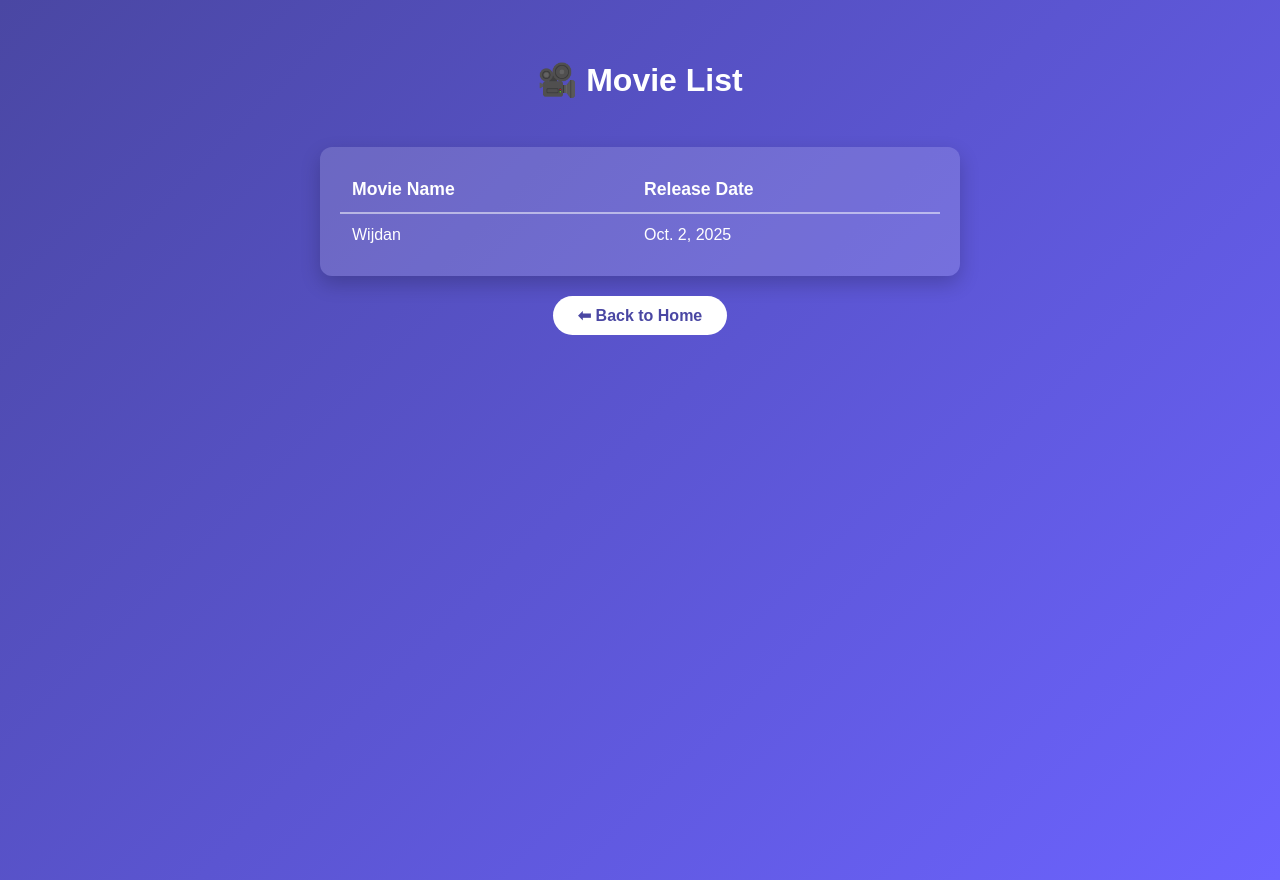
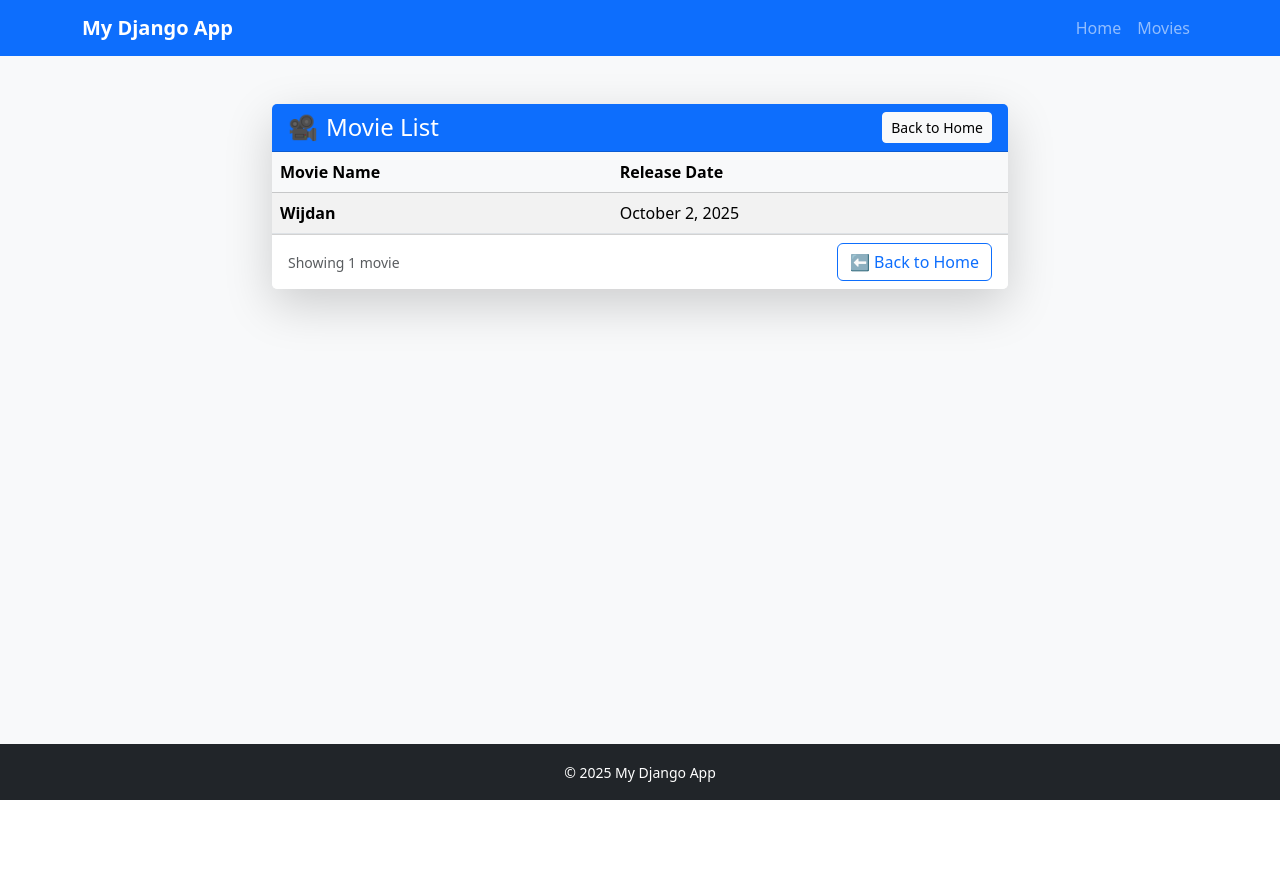
Before and after one commit to 1DevNawaf/django-tryout, a Django app: page /movies/ in a window 1280 px wide. After the commit the page ends 800 px from the top, so only its background shows below. Run offline with Django 5.2, Linux system fonts and the light colour scheme; data comes from the database, SQL or seed files in the repository.

Commit message:
bootstrap

```diff
--- a/Movies/MoviesList/templates/MoviesList/movies_list.html
+++ b/Movies/MoviesList/templates/MoviesList/movies_list.html
@@ -1,90 +1,44 @@
-<!DOCTYPE html>
-<html lang="en">
-<head>
-    <meta charset="UTF-8">
-    <meta name="viewport" content="width=device-width, initial-scale=1.0">
-    <title>Movies List</title>
-    <style>
-        body {
-            margin: 0;
-            font-family: 'Poppins', sans-serif;
-            background: linear-gradient(135deg, #4A47A3, #6C63FF);
-            color: white;
-            min-height: 100vh;
-            display: flex;
-            flex-direction: column;
-            align-items: center;
-            padding: 40px 20px;
-        }
-        h1 {
-            font-size: 2rem;
-            margin-bottom: 1.5em;
-            text-align: center;
-        }
-        .movies-table {
-            background: rgba(255, 255, 255, 0.15);
-            border-radius: 12px;
-            width: 100%;
-            max-width: 600px;
-            padding: 20px;
-            box-shadow: 0 8px 20px rgba(0,0,0,0.2);
-        }
-        table {
-            width: 100%;
-            border-collapse: collapse;
-        }
-        th, td {
-            text-align: left;
-            padding: 12px;
-        }
-        th {
-            border-bottom: 2px solid rgba(255, 255, 255, 0.3);
-            font-size: 1.1rem;
-        }
-        tr:nth-child(even) {
-            background-color: rgba(255, 255, 255, 0.1);
-        }
-        a {
-            margin-top: 20px;
-            display: inline-block;
-            background: white;
-            color: #4A47A3;
-            text-decoration: none;
-            font-weight: bold;
-            padding: 10px 25px;
-            border-radius: 25px;
-            transition: 0.3s;
-        }
-        a:hover {
-            background: #4A47A3;
-            color: white;
-        }
-    </style>
-</head>
-<body>
-    <h1>🎥 Movie List</h1>
-    <div class="movies-table">
-        <table>
-            <thead>
+{% extends 'base.html' %}
+
+{% block title %}Movies List | My Django App{% endblock %}
+
+{% block content %}
+<div class="row justify-content-center">
+    <div class="col-xl-8">
+        <div class="card shadow-lg border-0">
+            <div class="card-header bg-primary text-white d-flex align-items-center">
+                <h1 class="h4 mb-0"><span class="me-2">🎥</span>Movie List</h1>
+                <a class="btn btn-light btn-sm ms-auto" href="{% url 'welcome_page' %}">Back to Home</a>
+            </div>
+            <div class="card-body p-0">
+                <div class="table-responsive">
+                    <table class="table table-striped table-hover mb-0">
+                        <thead class="table-light">
                         <tr>
-                    <th>Movie Name</th>
-                    <th>Release Date</th>
+                            <th scope="col">Movie Name</th>
+                            <th scope="col">Release Date</th>
                         </tr>
                         </thead>
                         <tbody>
                         {% for movie in movies_list %}
                             <tr>
-                    <td>{{ movie.name }}</td>
-                    <td>{{ movie.date }}</td>
+                                <td class="fw-semibold">{{ movie.name }}</td>
+                                <td>{{ movie.date|date:"F j, Y" }}</td>
                             </tr>
                         {% empty %}
                             <tr>
-                    <td colspan="2" style="text-align:center;">No movies found.</td>
+                                <td colspan="2" class="text-center text-muted py-4">No movies found.</td>
                             </tr>
                         {% endfor %}
                         </tbody>
                     </table>
                 </div>
-    <a href="{% url 'welcome_page' %}">⬅ Back to Home</a>
-</body>
-</html>
+            </div>
+            <div class="card-footer bg-white d-flex justify-content-between align-items-center">
+                <span class="text-muted small">Showing {{ movies_list|length }} movie{{ movies_list|length|pluralize }}</span>
+                <a class="btn btn-outline-primary" href="{% url 'welcome_page' %}">⬅ Back to Home</a>
+            </div>
+        </div>
+    </div>
+</div>
+{% endblock %}
--- a/Movies/MoviesList/templates/base.html
+++ b/Movies/MoviesList/templates/base.html
@@ -3,55 +3,49 @@
 <head>
     <meta charset="UTF-8">
     <meta name="viewport" content="width=device-width, initial-scale=1.0">
-    <title>Welcome | My Django App</title>
-    <style>
-        body {
-            margin: 0;
-            height: 100vh;
-            font-family: 'Poppins', sans-serif;
-            background: linear-gradient(135deg, #6C63FF, #4A47A3);
-            display: flex;
-            align-items: center;
-            justify-content: center;
-            color: white;
-        }
-        .container {
-            text-align: center;
-            background: rgba(255, 255, 255, 0.1);
-            padding: 40px 60px;
-            border-radius: 16px;
-            box-shadow: 0 8px 20px rgba(0,0,0,0.2);
-        }
-        h1 {
-            font-size: 2.5rem;
-            margin-bottom: 0.5em;
-        }
-        p {
-            font-size: 1.2rem;
-            opacity: 0.9;
-        }
-        a {
-            display: inline-block;
-            margin-top: 1.5em;
-            padding: 12px 28px;
-            background-color: white;
-            color: #4A47A3;
-            font-weight: 600;
-            text-decoration: none;
-            border-radius: 30px;
-            transition: background 0.3s ease, color 0.3s ease;
-        }
-        a:hover {
-            background: #4A47A3;
-            color: white;
-        }
-    </style>
+    <title>{% block title %}My Django App{% endblock %}</title>
+    <link href="https://cdn.jsdelivr.net/npm/bootstrap@5.3.3/dist/css/bootstrap.min.css" rel="stylesheet"
+          integrity="sha384-QWTKZyjpPEjISv5WaRU9OFeRpok6YctnYmDr5pNlyT2bRjXh0JMhjY6hW+ALEwIH" crossorigin="anonymous">
+    {% block extra_head %}{% endblock %}
 </head>
-<body>
+<body class="bg-light min-vh-100 d-flex flex-column">
+<header>
+    <nav class="navbar navbar-expand-lg navbar-dark bg-primary">
+        <div class="container">
+            <a class="navbar-brand fw-semibold" href="{% url 'welcome_page' %}">My Django App</a>
+            <button class="navbar-toggler" type="button" data-bs-toggle="collapse" data-bs-target="#mainNavbar"
+                    aria-controls="mainNavbar" aria-expanded="false" aria-label="Toggle navigation">
+                <span class="navbar-toggler-icon"></span>
+            </button>
+            <div class="collapse navbar-collapse" id="mainNavbar">
+                <ul class="navbar-nav ms-auto">
+                    <li class="nav-item">
+                        <a class="nav-link" href="{% url 'welcome_page' %}">Home</a>
+                    </li>
+                    <li class="nav-item">
+                        <a class="nav-link" href="{% url 'movies_list' %}">Movies</a>
+                    </li>
+                </ul>
+            </div>
+        </div>
+    </nav>
+</header>
+
+<main class="flex-grow-1">
+    <div class="container py-5">
+        {% block content %}{% endblock %}
+    </div>
+</main>
+
+<footer class="bg-dark text-white text-center py-3 mt-auto">
     <div class="container">
-        <h1>Welcome to My Django App 🎬</h1>
-        <p>Discover movies and release dates.</p>
-        <a href="{% url 'movies_list' %}">View Movies</a>
+        <small>&copy; {% now "Y" %} My Django App</small>
     </div>
+</footer>
+
+<script src="https://cdn.jsdelivr.net/npm/bootstrap@5.3.3/dist/js/bootstrap.bundle.min.js"
+        integrity="sha384-YvpcrYf0tY3lHB60NNkmXc5s9fDVZLESaAA55NDzOxhy9GkcIdslK1eN7N6jIeHz"
+        crossorigin="anonymous"></script>
+{% block extra_scripts %}{% endblock %}
 </body>
 </html>
--- a/Movies/MoviesList/views.py
+++ b/Movies/MoviesList/views.py
@@ -1,9 +1,8 @@
-from django.http import HttpResponse
 from django.shortcuts import render
 from .models import Movie
 
 def welcome_page(request):
-    return render(request, 'base.html')
+    return render(request, 'MoviesList/welcome.html')
 
 def movies_list(request):
     movies = Movie.objects.all()
```
Lines whose indentation alone changed are shown as unchanged.
